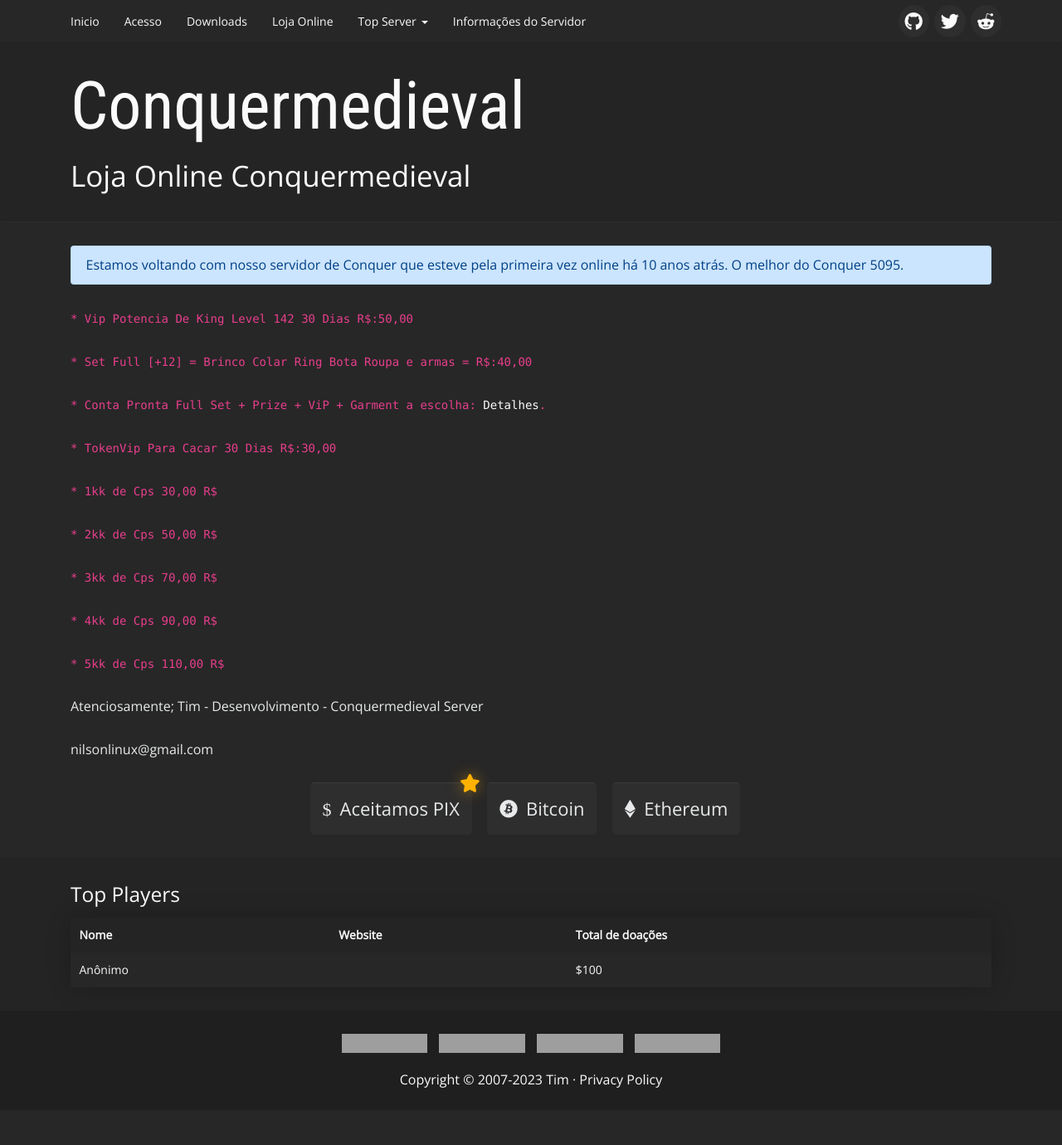
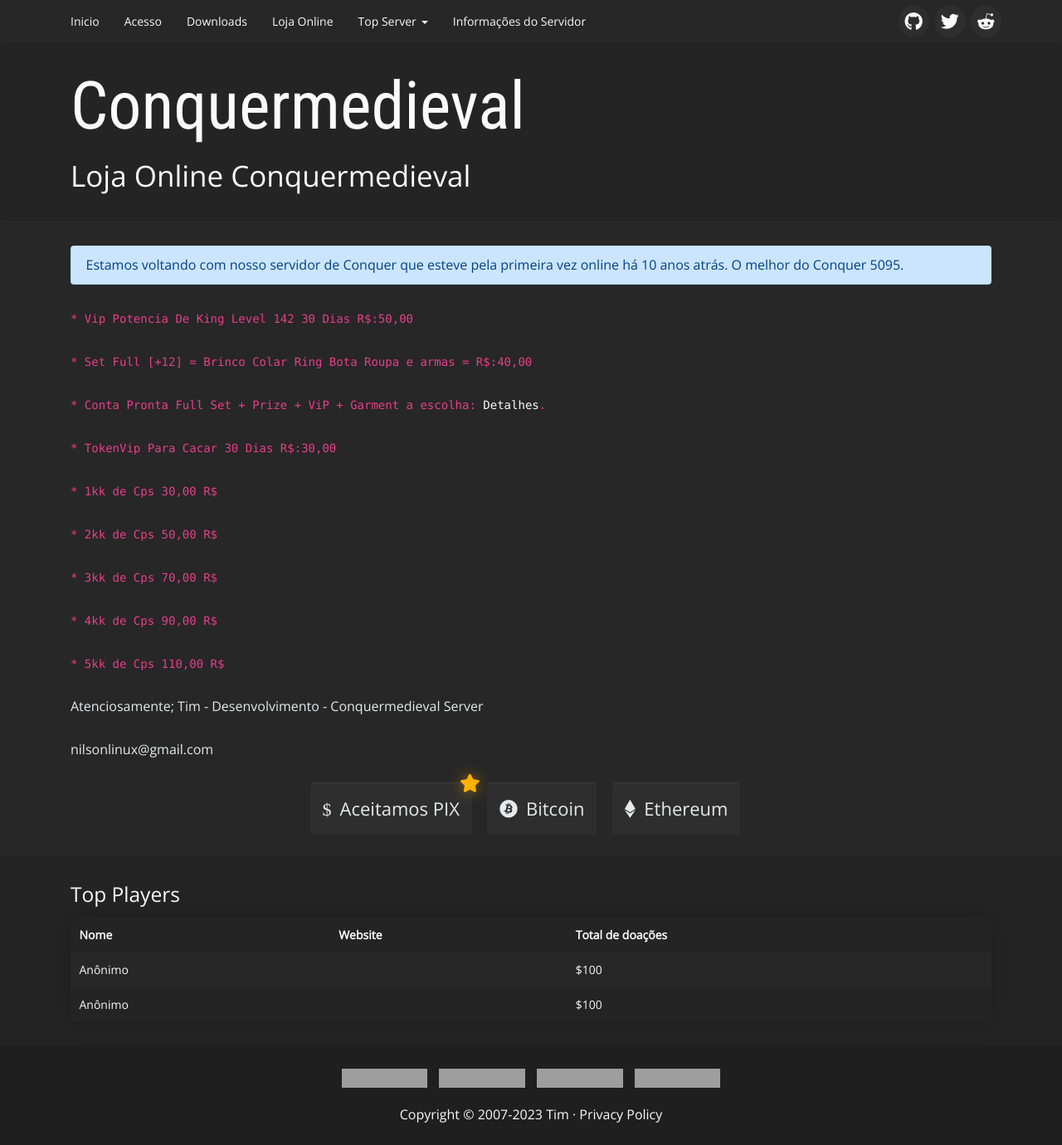
Before and after one commit to conquermedieval/conquermedieval.github.io, a Jekyll site: the page built from loja_online.html, in a window 1280 px wide. Shown: the whole page at 83% size. Built offline with Jekyll 4.4.1, drawn with Linux system fonts in a browser that asks for light colours; before the commit the page ends 1338 px from its top, so only the background shows below that; grey boxes are pictures that could not be loaded.

Commit message:
Update donators.yml

```diff
--- a/_data/donators.yml
+++ b/_data/donators.yml
@@ -2,3 +2,8 @@
   facebook:
   instagram:
   amount: 100
+
+- name: Anônimo
+  facebook:
+  instagram:
+  amount: 100
```
